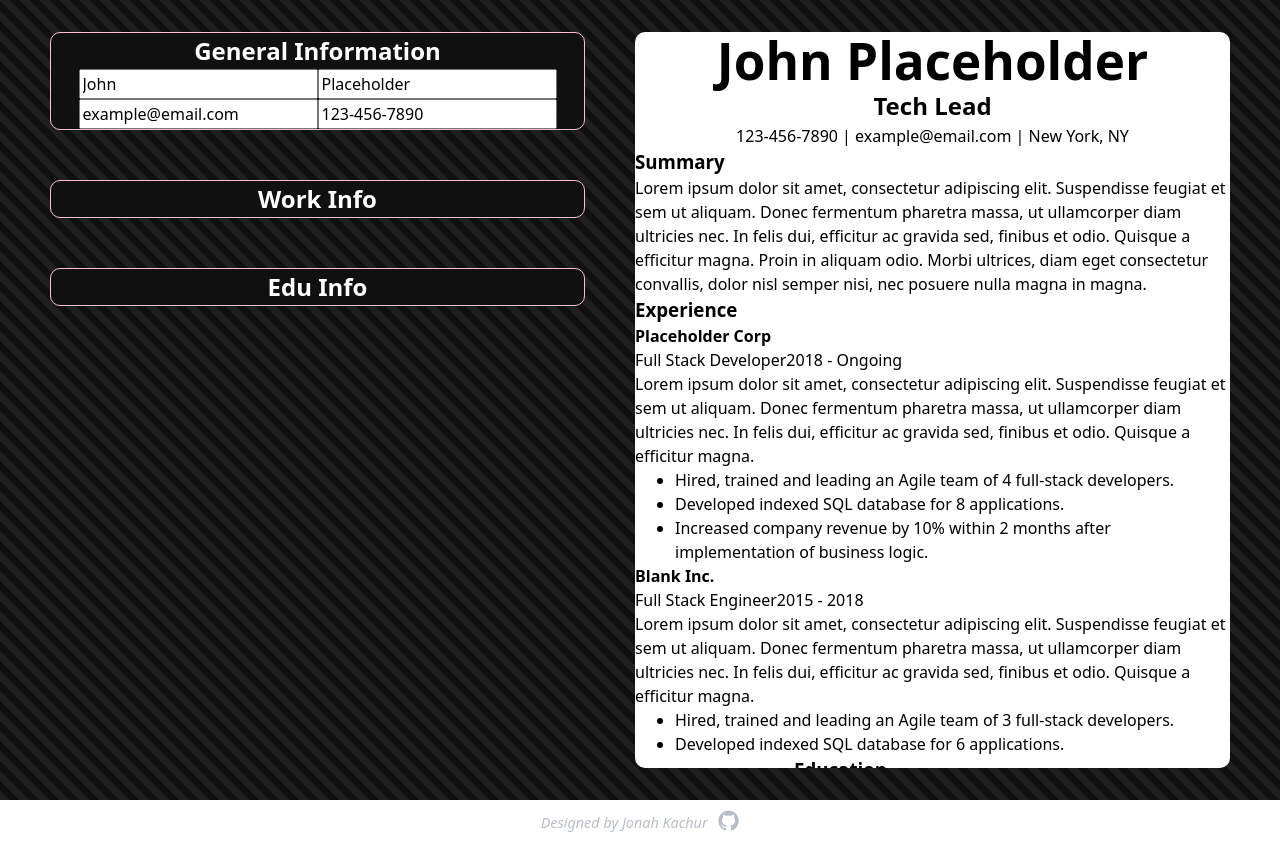
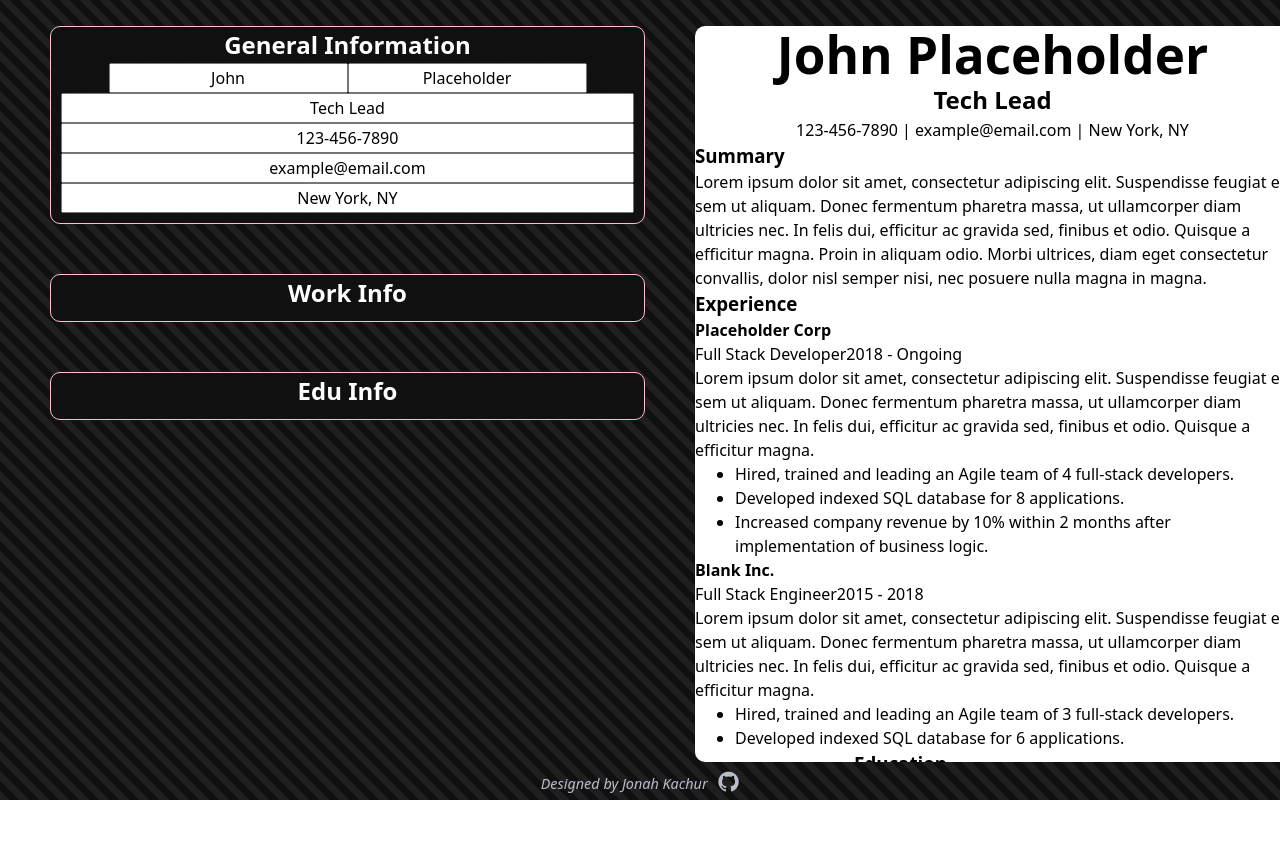
Before and after one commit to JonahKF/odin-reactResumeApp, a React (Vite) app: page / in a window 1280 px wide. After the commit the page ends 807 px from the top, so only its background shows below. Built offline with nearby package versions, Linux system fonts and the light colour scheme.

Commit message:
Added job title, location custom inputs. Adjusted height on root element

```diff
--- a/src/components/App.jsx
+++ b/src/components/App.jsx
@@ -66,7 +66,7 @@ function App() {
     }));
   };
 
-  console.log({ person });
+  // console.log({ person });
 
   return (
     <>
--- a/src/components/GeneralInfo.jsx
+++ b/src/components/GeneralInfo.jsx
@@ -5,18 +5,36 @@ function GeneralInfo({ personData, onChange }) {
   return (
     <div className="general-info info-card">
       <h2>General Information</h2>
+
+      <div className="name-input">
+        <CustomInput
+          field="firstName"
+          value={personData.firstName}
+          onChange={onChange}
+        />
+
+        <CustomInput
+          field="lastName"
+          value={personData.lastName}
+          onChange={onChange}
+        />
+      </div>
+
       <CustomInput
-        field="firstName"
-        value={personData.firstName}
+        field="jobTitle"
+        value={personData.jobTitle}
         onChange={onChange}
       />
+
+      <CustomInput field="phone" value={personData.phone} onChange={onChange} />
+
+      <CustomInput field="email" value={personData.email} onChange={onChange} />
+
       <CustomInput
-        field="lastName"
-        value={personData.lastName}
+        field="location"
+        value={personData.location}
         onChange={onChange}
       />
-      <CustomInput field="email" value={personData.email} onChange={onChange} />
-      <CustomInput field="phone" value={personData.phone} onChange={onChange} />
     </div>
   );
 }
--- a/src/styles/App.css
+++ b/src/styles/App.css
@@ -89,14 +89,33 @@ body {
     gap: 50px;
     color: white;
     align-items: center;
+    min-width: 595px;
+}
+
+input {
+    display: flex;
+    justify-content: center;
+    align-items: center;
+    text-align: center;
 }
 
 .info-card {
     border-radius: 10px;
     width: 100%;
+    padding: 0 10px 10px 10px;
+
     text-align: center;
     border: 1px solid pink;
     background-color: rgba(16, 16, 16, 0.9);
+
+    display: flex;
+    flex-direction: column;
+}
+
+.name-input {
+    display: flex;
+    align-items: center;
+    justify-content: center;
 }
 
 .preview-container {
--- a/src/styles/index.css
+++ b/src/styles/index.css
@@ -18,8 +18,8 @@
     width: 100vw;
     display: flex;
     flex-direction: column;
-    gap: 2.5vw;
-    padding-top: 2.5vw;
+    /*gap: 2.5vw;*/
+    padding-top: 2vw;
 
     background-image: linear-gradient(
         45deg,
```
